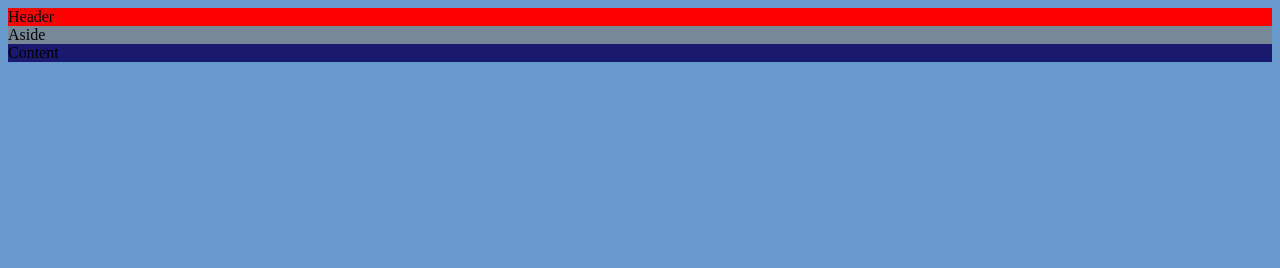
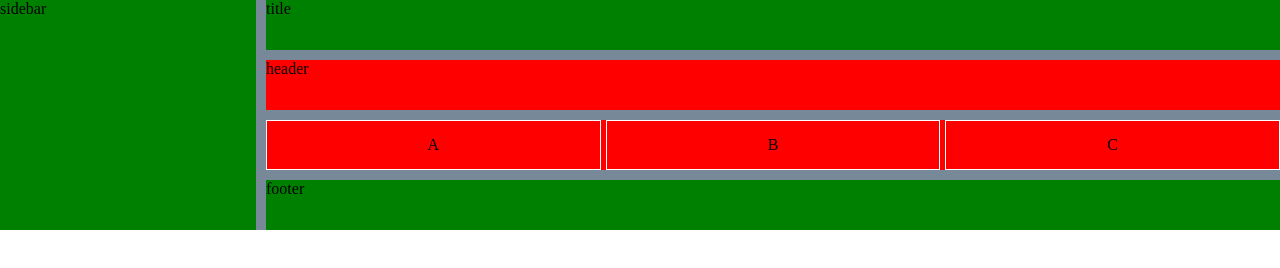
Before and after one commit to Nathanielplata/Website-Portfolio, a plain HTML site: page index.html in a window 1280 px wide. Drawn offline with Linux system fonts and the light colour scheme.

Commit message:
Grids setup

```diff
--- a/css/index.css
+++ b/css/index.css
@@ -1,22 +1,58 @@
-.grid-container {
-  display: grid;
-  grid-template-columns: 25% 75%;
-  margin-left: 0em;
+
+* {margin: 0;
+  padding: 0;
 }
 
-.header {
-    grid-area: header;
-    background-color:red
-  }
-.aside {
-    grid-area: sidebar;
-    background-color: lightslategrey;
-  }
-.content {
-    grid-area: content;
-    background-color: midnightblue;
-  }
+.grid {
+    display: grid;
+    background-color: lightslategray;
+    grid-gap: 10px;
+    grid-template-columns: 20% 1fr;
+    grid-template-rows: 1fr 1fr 1fr 1fr;
+    grid-template-areas:
+    "sidebar title "
+    "sidebar header"
+    "sidebar content"
+    "sidebar footer";
+}
 
+.title{
+  grid-area: title;
+ }
 
-body{background-color:#6699cc;
-  }
+.header{
+  grid-area: header;
+}
+
+.sidebar{
+  grid-area: sidebar;
+  background-color: black;
+  text-emphasis-color: white;
+
+}
+
+.content{
+  grid-area: content;
+  align-self: center;
+  display: grid;
+  grid-template-columns: 1fr 1fr 1fr;
+  grid-gap: 5px;
+  text-align: center
+}
+.content p{
+  border: 1px solid white;
+  padding: 15px;
+  margin:0;
+}
+
+.footer{
+  grid-area: footer;
+}
+
+.grid div:nth-child(even) {
+  background-color: red;
+}
+
+.grid div:nth-child(odd) {
+  background-color: green;
+}
--- /dev/null
+++ b/css/style.css
@@ -0,0 +1,67 @@
+body{
+  background-color:#6699cc;
+  font-family: Arial, Helvetica, sans-serif;
+}
+
+.grid-container {
+  display: grid;
+  grid-template-columns: 25% 75%;
+}
+
+.grid{
+  display: grid;
+  grid-template-columns: 1fr 1 fr 1 fr;
+  grid-template-rows: 1fr 1fr;
+  grid-template-areas:
+  "header header header"
+  "aside content content";
+
+}
+
+.header {
+  grid-area: header;
+  background-color:red
+}
+.aside {
+  grid-area: sidebar;
+  background-color: lightslategrey;
+}
+.content {
+  grid-area: content;
+  background-color: midnightblue;
+}
+
+/* The sidebar menu */
+.sidenav {
+  height: 100%; /* Full-height: remove this if you want "auto" height */
+  width: 160px; /* Set the width of the sidebar */
+  position: fixed; /* Fixed Sidebar (stay in place on scroll) */
+  z-index: 1; /* Stay on top */
+  top: 0; /* Stay at the top */
+  left: 0;
+  background-color: #111; /* Black */
+  overflow-x: hidden; /* Disable horizontal scroll */
+  padding-top: 20px;
+}
+
+/* The navigation menu links */
+.sidenav a {
+  padding: 6px 8px 6px 16px;
+  text-decoration: none;
+  font-size: 25px;
+  color: #818181;
+  display: block;
+}
+
+/* Style page content */
+.main {
+  margin-left: 160px;
+  /* Same as the width of the sidebar */
+  padding: 0px 10px;
+}
+
+/* On smaller screens, where height is less than 450px, change the style of the sidebar (less padding and a smaller font size) */
+@media screen and (max-height: 450px) {
+  .sidenav {padding-top: 15px;}
+  .sidenav a {font-size: 18px;}
+}
--- a/index.html
+++ b/index.html
@@ -4,9 +4,20 @@
   <link href="css/index.css" rel="stylesheet" type="text/css">
   <title> Nathaniel Plata</title>
 </head>
+<body>
 
-<div class="grid">
-  <div class="header">Header</div>
-  <div class="aside">Aside</div>
-  <div class="content">Content</div>
-</div>
+  <div class="grid">
+
+    <div class= "title">title </div>
+    <div class= "header">header</div>
+    <div class= "sidebar">sidebar</div>
+    <div class= "content">
+      <p>A</p>
+      <p>B</p>
+      <p>C</p>
+    </div>
+    <div class= "footer" >footer</div>
+  </div>
+
+</body>
+</html>
```
